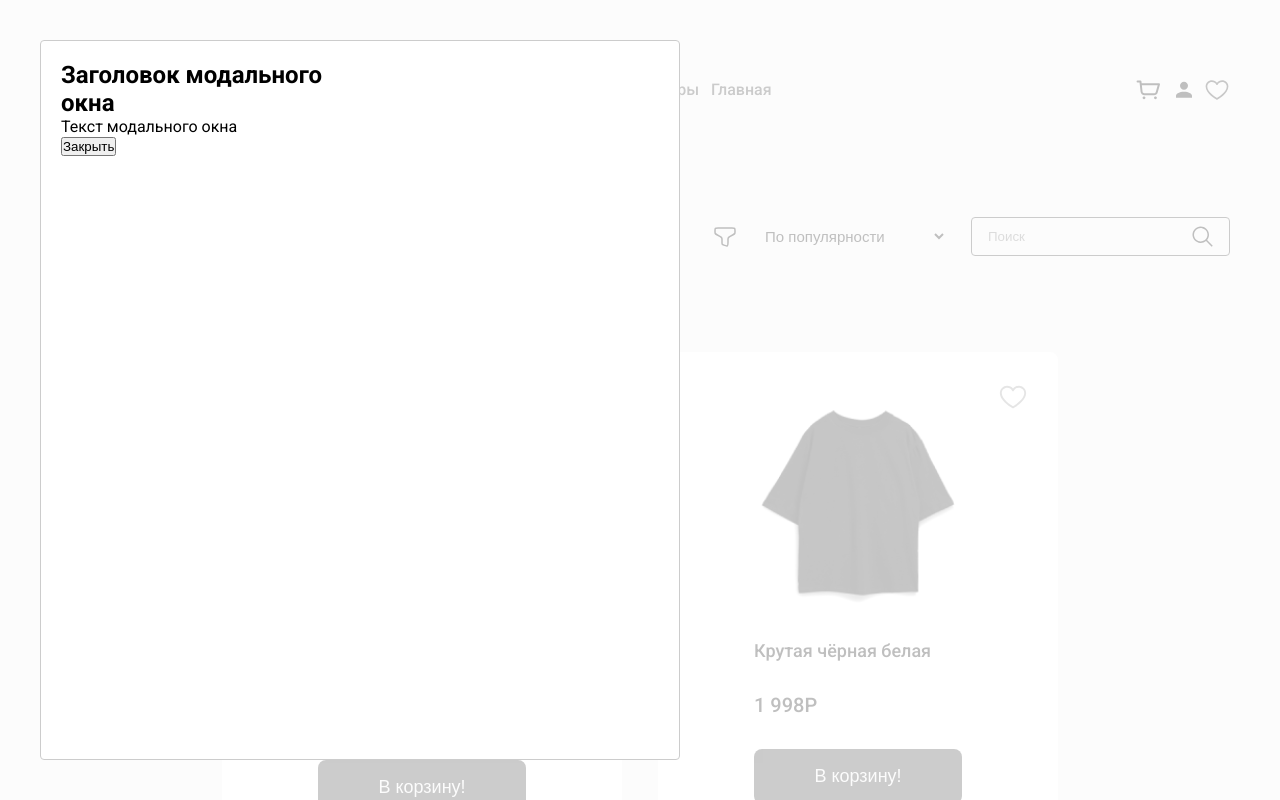
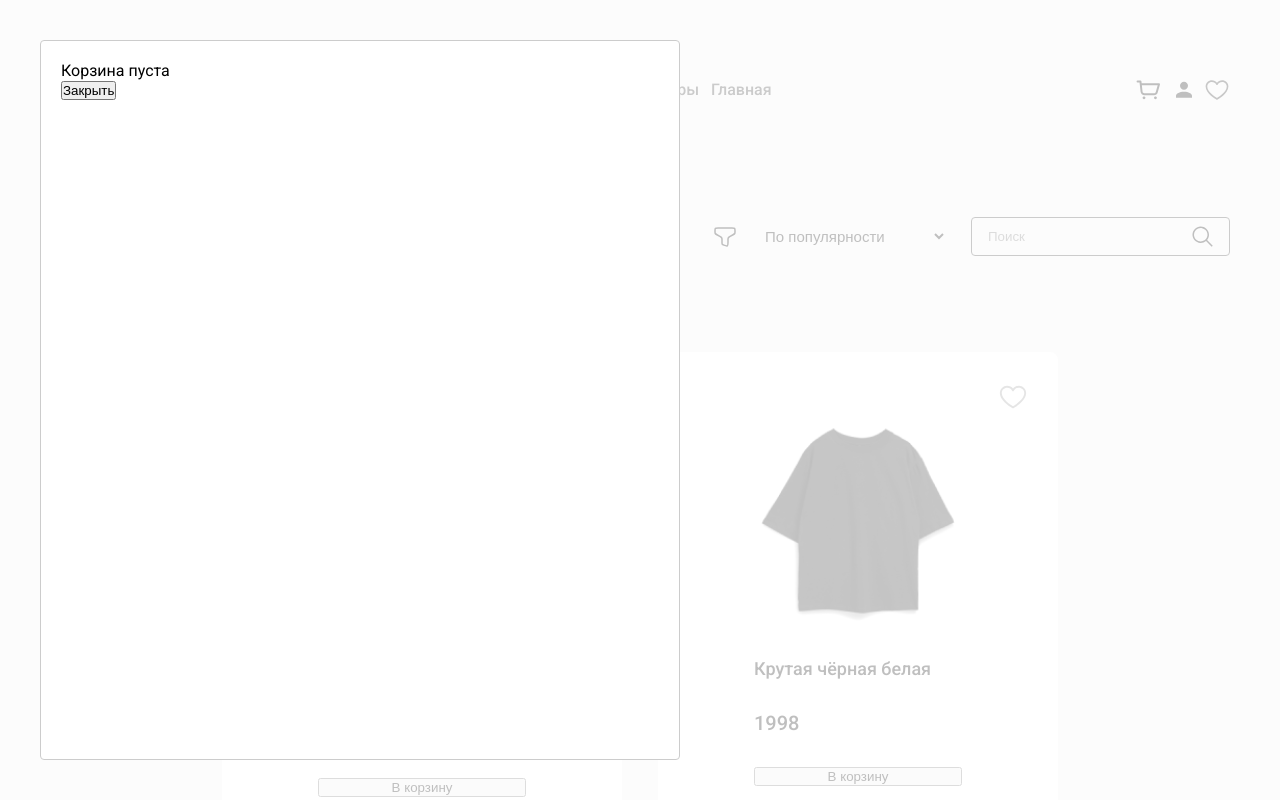
Before and after one commit to fqZell/reactBasic, a React (Vite) app: page /catalog in a window 1280 px wide. Both pictures are taken after a click on the picture 1148 px from the left and 89 px from the top of the page. Shown: the top 800 px of the page. Built offline with nearby package versions, Linux system fonts and the light colour scheme.

Commit message:
add to basket

```diff
--- a/src/components/Card/Card.jsx
+++ b/src/components/Card/Card.jsx
@@ -1,32 +1,31 @@
-import Button from "../Button/Button"
+// import Button from "../Button/Button"
 import photo from '../../../public/product/product.jpg'
 import favoritesCard from '../../../public/icons/favoritesCard.svg'
 import './Card.css'
 import { NavLink } from "react-router-dom"
 // eslint-disable-next-line react/prop-types
-export default function Card({ id, title, price }) {
+export default function Card({ id, title, price, addToCart }) {
     return (
         <>
 
-            <NavLink to={`/catalog/${id}`}>
                 <div className="card">
 
                     <img src={photo} alt="card" />
 
-                    <div className="card-title">{title}</div>
+                    <NavLink to={`/catalog/${id}`}><div className="card-title">{title}</div></NavLink>
 
                     <div className="card-price">{price}</div>
 
-                    <Button>
+                    <button onClick={() => addToCart(id)}>В корзину</button>
+                    {/* <Button>
                         В корзину!
-                    </Button>
+                    </Button> */}
 
                     <div className="card-favorites">
                         <img src={favoritesCard} alt="favoritesCard" />
                     </div>
 
                 </div>
-            </NavLink>
 
         </>
     )
--- a/src/components/Header/Header.jsx
+++ b/src/components/Header/Header.jsx
@@ -1,26 +1,11 @@
-import basket from '../../../public/icons/basket.svg'
 import user from '../../../public/icons/user.svg'
 import favorites from '../../../public/icons/favorites.svg'
 import './Header.css'
 import Logo from '../Logo/Logo'
 import { NavLink } from 'react-router-dom'
-import { useState } from 'react'
-import ModalContent from '../Modal/ModalContent'
-import Modal from 'react-modal';
-
-export default function Header() {
-
-    const [modalIsOpen, setModalIsOpen] = useState(false);
-
-    const openModal = () => {
-        setModalIsOpen(true);
-        document.body.style.overflow = 'hidden';
-    };
-
-    const closeModal = () => {
-        setModalIsOpen(false);
-        document.body.style.overflow = 'auto';
-    };
+import basket from '../../../public/icons/basket.svg'
+// eslint-disable-next-line react/prop-types
+export default function Header({ openModal }) {
 
     return (
         <>
@@ -36,9 +21,6 @@ export default function Header() {
 
                 <div className="icons">
                     <img onClick={openModal} src={basket} alt="basket" />
-                    <Modal isOpen={modalIsOpen} onRequestClose={closeModal}>
-                        <ModalContent closeModal={closeModal} />
-                    </Modal>
                     <img src={user} alt="user" />
                     <img src={favorites} alt="favorites" />
                 </div>
--- a/src/components/Modal/ModalContent.css
+++ b/src/components/Modal/ModalContent.css
@@ -2,6 +2,6 @@
     width: 50%;
     top: 0;
     bottom: 0;
-    right: 24px;
+    left: 24px;
     inset: 0;
 }
--- a/src/components/Modal/ModalContent.jsx
+++ b/src/components/Modal/ModalContent.jsx
@@ -1,16 +1,39 @@
+/* eslint-disable no-unused-vars */
+/* eslint-disable react/prop-types */
+// /* eslint-disable react/prop-types */
+import ReactModal from 'react-modal';
+import Card from '../Card/Card'
 import './ModalContent.css'
 
+ReactModal.setAppElement('#root');
+
 // eslint-disable-next-line react/prop-types
-export default function ModalContent({ closeModal }) {
+export default function ModalContent({ cartItems, closeModal, modalIsOpen }) {
+
+    const getTotalPrice = () => {
+        return cartItems.reduce((total, item) => total + item.price * item.quantity, 0);
+    };
+
     return (
         <>
-
-        <div className='ReactModal__Content'>
-            <h2>Заголовок модального окна</h2>
-            <p>Текст модального окна</p>
-            <button onClick={closeModal}>Закрыть</button>
-        </div>
-
+        <ReactModal isOpen={modalIsOpen} onRequestClose={closeModal}>
+            <div className='ReactModal__Content'>
+                {cartItems && cartItems.length > 0 ? (
+                    cartItems.map((product, index) => (
+                    <div key={index}>
+                        <p>{product.title}</p>
+                        <p>{product.price}</p>
+                        <p>{product.quantity}</p>
+                        <p>Общая стоимость: {product.price * product.quantity} руб.</p>
+                        <p>Итого: {getTotalPrice()} руб.</p>
+                    </div>
+                    ))
+                ) : (
+                    <p>Корзина пуста</p>
+                )}
+                <button onClick={closeModal}>Закрыть</button>
+            </div>
+        </ReactModal>
         </>
     )
 }
--- a/src/data.js
+++ b/src/data.js
@@ -9,32 +9,32 @@ export const products = [
     {
         id: 1,
         title: 'Крутая чёрная футболка',
-        price: '1 999Р'
+        price: 1999
     },
     {
         id: 2,
         title: 'Крутая чёрная белая',
-        price: '1 998Р'
+        price: 1998
     },
     {
         id: 3,
         title: 'Крутая чёрная красная',
-        price: '1 997Р'
+        price: 1997
     },
     {
         id: 4,
         title: 'Крутая чёрная синяя',
-        price: '1 996Р'
+        price: 1996
     },
     {
         id: 5,
         title: 'Крутая чёрная фиолетоваяа',
-        price: '1 995Р'
+        price: 1995
     },
     {
         id: 6,
         title: 'Крутая чёрная жёлтая',
-        price: '1 994Р'
+        price: 1994
     },
 ]
 
--- a/src/pages/Catalog.jsx
+++ b/src/pages/Catalog.jsx
@@ -4,12 +4,15 @@ import Footer from "../components/Footer/Footer";
 import { useState } from "react";
 import Filter from "../components/Filter/Filter";
 import Search from "../components/Search/Search";
-
+import ModalContent from "../components/Modal/ModalContent";
+import Header from "../components/Header/Header";
 // eslint-disable-next-line react/prop-types
 export default function Catalog() {
 
     const [sorting, setSorting] = useState('popular')
     const [query, setQuery] = useState("")
+    const [cartItems, setCartItems] = useState([]);
+    const [modalIsOpen, setModalIsOpen] = useState(false);
 
     const handleSortingChange = (event) => {
       setSorting(event.target.value);
@@ -40,8 +43,35 @@ export default function Catalog() {
 
     const sortedAndFilteredProducts = sortProducts(sorting, filterdProducts);
 
+    const addToCart = (productId) => {
+      const existingItem = cartItems.find(item => item.id === productId);
+
+      if (existingItem) {
+        setCartItems(cartItems.map(item => {
+          if (item.id === productId) {
+            return { ...item, quantity: item.quantity + 1 };
+          }
+          return item;
+        }));
+      } else {
+        const productToAdd = products.find(product => product.id === productId);
+        setCartItems([...cartItems, { ...productToAdd, quantity: 1 }]);
+      }
+    };
+
+  const openModal = () => {
+      setModalIsOpen(true);
+      document.body.style.overflow = 'hidden';
+  };
+
+  const closeModal = () => {
+      setModalIsOpen(false);
+      document.body.style.overflow = 'auto';
+  };
+
     return (
         <>
+          <Header cartItems={cartItems} openModal={openModal}/>
             <h1>Каталог</h1>
 
             <div className="filtered">
@@ -55,13 +85,15 @@ export default function Catalog() {
             <div className="cards">
             {sortedAndFilteredProducts.length ? (
                 sortedAndFilteredProducts.map((product, index) => (
-                    <Card key={index} {...product} />
+                    <Card key={index} {...product} addToCart={addToCart} />
                 ))
                 ) : (
                 <h2>По вашему запросу `{query}` ничего не найдено!</h2>
             )}
             </div>
 
+            <ModalContent closeModal={closeModal} cartItems={cartItems} modalIsOpen={modalIsOpen}/>
+
             <Footer />
         </>
     )
--- a/src/pages/HomePage.jsx
+++ b/src/pages/HomePage.jsx
@@ -6,10 +6,12 @@ import Partner from "../components/Partner/Partner"
 import Slider from "../components/Slider/Slider"
 import Emailchimp from "../components/Subscription/Emailchimp"
 import { partners, products } from "../data"
+import Header from "../components/Header/Header"
 
 export default function HomePage() {
     return (
         <>
+        <Header />
         <main>
 
             <Banner />
--- a/src/pages/Root.jsx
+++ b/src/pages/Root.jsx
@@ -1,5 +1,6 @@
+/* eslint-disable no-undef */
 import { useEffect } from "react"
-import Header from "../components/Header/Header"
+// import Header from "../components/Header/Header"
 import { Outlet } from "react-router-dom"
 import Footer from "../components/Footer/Footer"
 import { footerNav } from "../data"
@@ -19,7 +20,7 @@ const Root = () => {
 
         <div className='container'>
 
-            <Header />
+            {/* <Header cartItems={cartItems}/> */}
             <Outlet />
             <footer className="footer">
 
```
